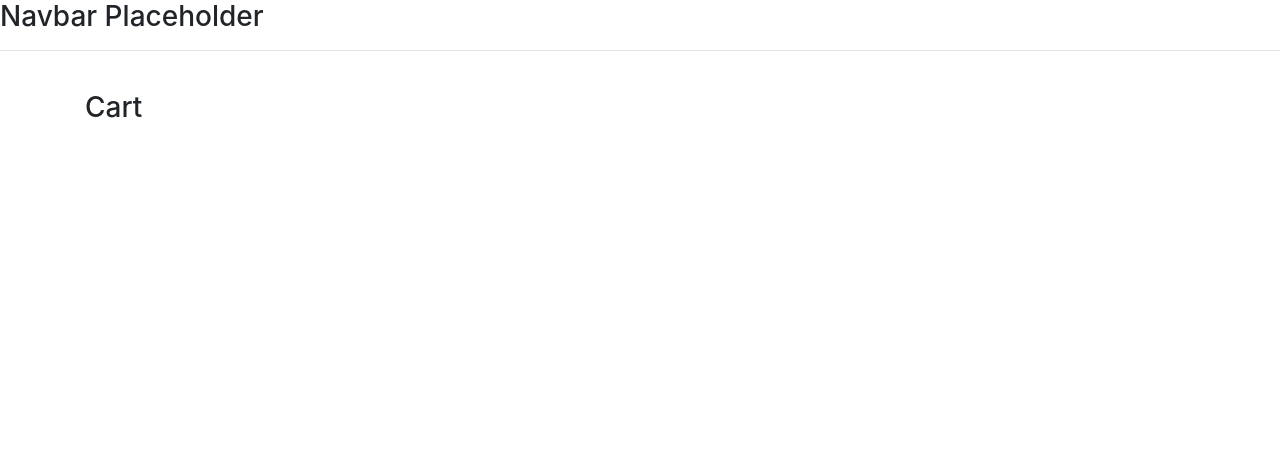
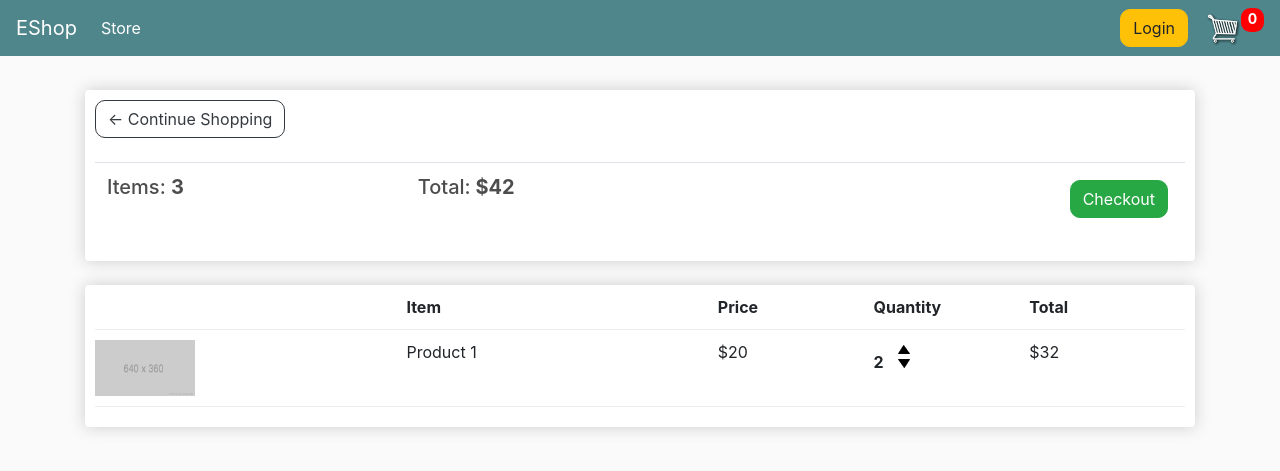
Before and after one commit to Prosvetx/first_shop, a Django app: page /cart/ in a window 1280 px wide. Shown: the top 471 px of the page. Run offline with Django 3.2, Linux system fonts and the light colour scheme; lists and menus that the app fills with data are empty; some libraries are stand-ins or nearby versions.

Commit message:
templates - cart,store, main redacted

```diff
--- a/static/css/main.css
+++ b/static/css/main.css
@@ -0,0 +1,100 @@
+body{
+	background-color: hsl(0, 0%, 98%);
+}
+
+h1,h2,h3,h4,h5,h6{
+	color:hsl(0, 0%, 30%);
+}
+
+.box-element{
+	box-shadow:hsl(0, 0%, 80%) 0 0 16px;
+	background-color: #fff;
+	border-radius: 4px;
+	padding: 10px;
+}
+
+.thumbnail{
+	width: 100%;
+	height: 200px;
+	-webkit-box-shadow: -1px -3px 5px -2px rgba(214,214,214,1);
+    -moz-box-shadow: -1px -3px 5px -2px rgba(214,214,214,1);
+    box-shadow: -1px -3px 5px -2px rgba(214,214,214,1);
+}
+
+.product{
+	border-radius: 0 0 4px 4px;
+}
+
+.bg-dark{
+	background-color: #4f868c!important;
+}
+
+#cart-icon{
+	width:35px;
+	display: inline-block;
+	margin-left: 18px;
+}
+
+#cart-total{
+	display: block;
+	text-align: center;
+    font-weight: bold;
+	color:#fff;
+	background-color: red;
+	width: 23px;
+	height: 24px;
+	border-radius: 40%;
+	font-size: 14px;
+}
+
+.col-lg-4, .col-lg-6, .col-lg-8, .col-lg-12{
+	margin-top: 10px;
+}
+
+.btn{
+	border-radius: 10px;
+}
+
+.row-image{
+	width: 100px;
+}
+
+.form-field{
+	width:250px;
+	display: inline-block;
+	padding: 5px;
+}
+
+.cart-row{
+	display: flex;
+    align-items: flex-stretch;
+    padding-bottom: 10px;
+    margin-bottom: 10px;
+    border-bottom: 1px solid #ececec;
+
+}
+
+.quantity{
+	display: inline-block;
+	font-weight: 700;
+	padding-right:10px;
+
+
+}
+
+.chg-quantity{
+	width: 12px;
+	cursor: pointer;
+	display: block;
+	margin-top: 5px;
+	transition:.1s;
+}
+
+.chg-quantity:hover{
+	opacity: .6;
+}
+
+
+.hidden{
+	display: none!important;
+}
--- a/store/templates/store/cart.html
+++ b/store/templates/store/cart.html
@@ -1,6 +1,49 @@
 {% extends 'store/main.html' %}
 {% load static %}
 {% block content %}
-    <h3>Cart</h3>
+    <div class="row">
+    <div class="col-lg-12">
+        <div class="box-element">
+            <a class="btn btn-outline-dark" href="{% url 'store' %}">&#x2190; Continue Shopping</a>
+            <br>
+            <br>
+            <table class="table">
+                <tr>
+                    <th><h5>Items: <strong>3</strong></h5></th>
+                    <th><h5>Total:<strong> $42</strong></h5></th>
+                    <th>
+                        <a style="float:right; margin:5px;" class="btn btn-success"
+                           href="{% url 'checkout' %}">Checkout</a>
+                    </th>
+                </tr>
+            </table>
+        </div>
+
+        <br>
+        <div class="box-element">
+            <div class="cart-row">
+                <div style="flex:2"></div>
+                <div style="flex:2"><strong>Item</strong></div>
+                <div style="flex:1"><strong>Price</strong></div>
+                <div style="flex:1"><strong>Quantity</strong></div>
+                <div style="flex:1"><strong>Total</strong></div>
+            </div>
+
+            <div class="cart-row">
+                <div style="flex:2"><img class="row-image" src="{% static 'images/placeholder.png' %}"></div>
+                <div style="flex:2"><p>Product 1</p></div>
+                <div style="flex:1"><p>$20</p></div>
+                <div style="flex:1">
+                    <p class="quantity">2</p>
+                    <div class="quantity">
+                        <img class="chg-quantity" src="{% static  'images/arrow-up.png' %}">
+
+                        <img class="chg-quantity" src="{% static  'images/arrow-down.png' %}">
+                    </div>
+                </div>
+                <div style="flex:1"><p>$32</p></div>
+            </div>
+        </div>
+    </div>
 
 {% endblock content %}
--- a/store/templates/store/main.html
+++ b/store/templates/store/main.html
@@ -14,8 +14,29 @@
 </head>
 <body>
 
-<h3>Navbar Placeholder</h3>
-<hr>
+<nav class="navbar navbar-expand-lg navbar-dark bg-dark">
+    <a class="navbar-brand" href="{% url 'store' %}">EShop</a>
+    <button class="navbar-toggler" type="button" data-toggle="collapse" data-target="#navbarSupportedContent"
+            aria-controls="navbarSupportedContent" aria-expanded="false" aria-label="Toggle navigation">
+        <span class="navbar-toggler-icon"></span>
+    </button>
+
+    <div class="collapse navbar-collapse" id="navbarSupportedContent">
+        <ul class="navbar-nav mr-auto">
+            <li class="nav-item active">
+                <a class="nav-link" href="{% url 'store' %}">Store<span class="sr-only">(current)</span></a>
+            </li>
+
+        </ul>
+        <div class="form-inline my-2 my-lg-0">
+            <a href="#" class="btn btn-warning">Login</a>
+            <a href="{% url 'cart' %}">
+                <img id="cart-icon" src="{% static 'images/6_cart.png' %}">
+            </a>
+            <p id="cart-total">0</p>
+        </div>
+    </div>
+</nav>
 
 <div class="container">
     <br>
```
Also changed, not shown: store/templates/store/store.html (+45 -1 lines), static/images/arrow-down.png (added), static/images/arrow-up.png (added), static/images/placeholder.png (added).
